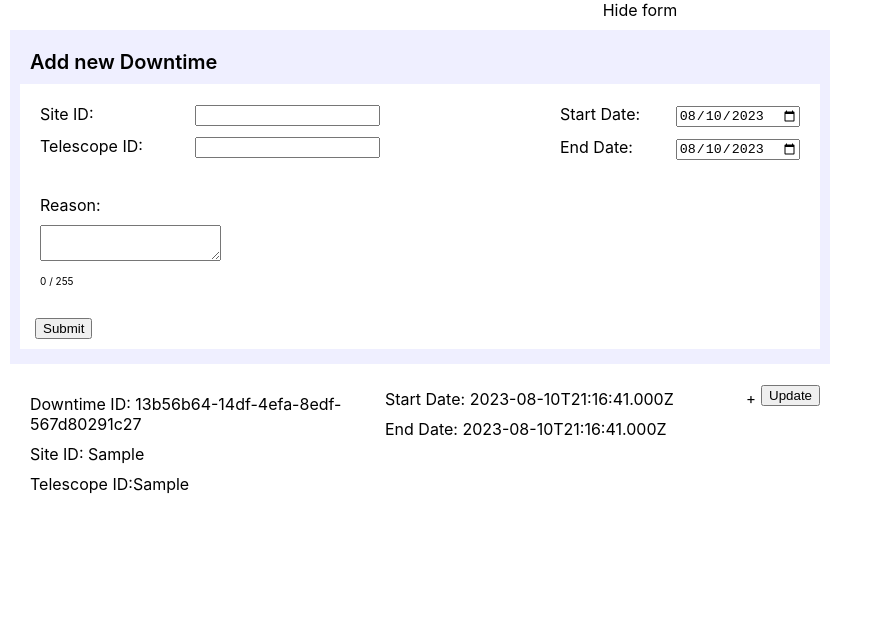
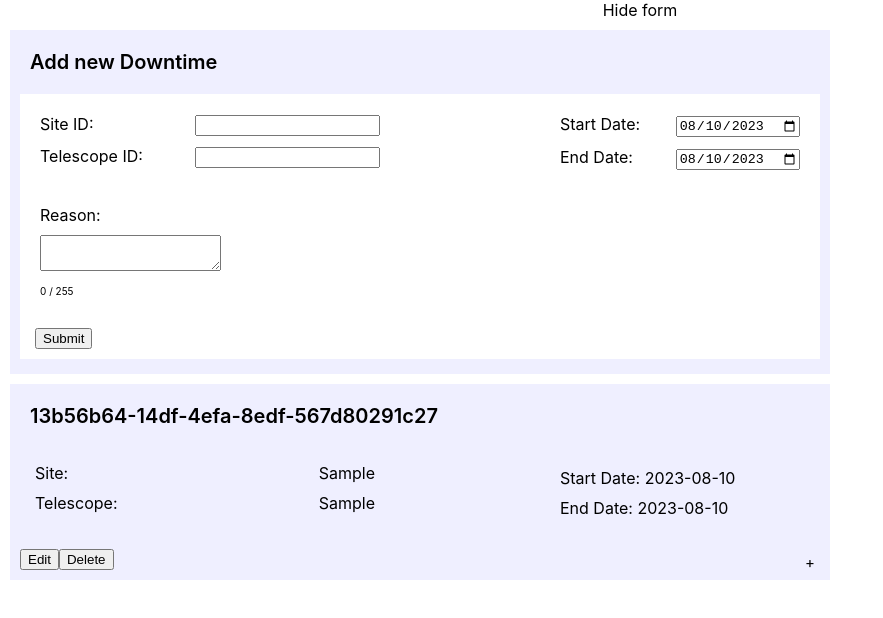
Before and after one commit to LCOGT/takehomeinterview, a React (Create React App) app: page / in a window 1280 px wide. Both pictures are taken after typing "Sample", "Sample", "Sample" into the empty fields and a click on the button "Submit". Shown: the top 618 px of the page, without its empty margins (0-883 px from the left). Built offline with nearby package versions, Linux system fonts and the light colour scheme.

Commit message:
Updated styles for all components

```diff
--- a/src/components/forms/CreateDowntimeForm.tsx
+++ b/src/components/forms/CreateDowntimeForm.tsx
@@ -98,7 +98,7 @@ export const CreateDowntimeForm = (props: {
   };
 
   return (
-    <form onSubmit={handleSubmit} style={{...downtimeStyle, backgroundColor: "#efefff"}}>
+    <form onSubmit={handleSubmit} style={{...downtimeStyle}}>
       <div style={downtimeHeader}>Add new Downtime</div>
       <div style={{ backgroundColor: "#ffffff" }}>
         <div style={{ minWidth: 300 }}>
--- a/src/components/forms/DowntimeTemplate.tsx
+++ b/src/components/forms/DowntimeTemplate.tsx
@@ -6,6 +6,8 @@ export const downtimeHeader = {
     fontWeight: 600,
     fontSize: 20,
     margin: 10,
+    paddingBottom: 10,
+
 }
 
 export const downtimeStyle = {
@@ -13,6 +15,7 @@ export const downtimeStyle = {
     padding: 10,
     maxWidth: TOTAL_WIDTH,
     textAlign: "left" as "left",
+    backgroundColor: "#efefff",
 }
 
 export const columnStyle = {
--- a/src/components/forms/ReadAndDeleteDowntimeForm.tsx
+++ b/src/components/forms/ReadAndDeleteDowntimeForm.tsx
@@ -7,7 +7,7 @@ import {
 } from "../../model/Downtime";
 import Downtimes from "../../database/Downtimes";
 import { UpdateDowntimeForm } from "./UpdateDowntimeForm";
-import { COL1_WIDTH, COL2_WIDTH, TOTAL_WIDTH, downtimeStyle, entryContainer, toggleTextStyle } from "./DowntimeTemplate";
+import { COL1_WIDTH, COL2_WIDTH, TOTAL_WIDTH, columnStyle, downtimeHeader, downtimeStyle, entryContainer, entryKeyStyle, entryValueStyle, toggleTextStyle } from "./DowntimeTemplate";
 
 export const ReadAndDeleteDowntimeForm = (props: {
   context: Downtimes;
@@ -45,38 +45,43 @@ export const ReadAndDeleteDowntimeForm = (props: {
         />
       ) : (
         <div style={downtimeStyle}>
+          <div style={downtimeHeader}>{props.downtime.id}</div>
           <div style={{minWidth: TOTAL_WIDTH, minHeight: 100, textAlign: "left", height: "100%" }} >
-            <div style={{ float: "left" as "left", maxWidth: COL1_WIDTH, padding: 5 }}>
-                <div style={entryContainer}>Downtime ID: {props.downtime.id}</div>
-                <div style={entryContainer}>Site ID: {props.downtime.props.siteId}</div>
-                <div style={entryContainer}>Telescope ID:{props.downtime.props.telescopeId}</div>
+            <div style={{ ...columnStyle, float: "left" as "left", minWidth: COL1_WIDTH, padding: 5 }}>
+                <div style={entryContainer}>
+                  <div style={entryKeyStyle}> Site: </div>
+                  <div style={entryValueStyle}>{props.downtime.props.siteId}</div>
+                </div>
+                <div style={entryContainer}>
+                  <div style={entryKeyStyle}>Telescope:</div>
+                  <div style={entryValueStyle}>{props.downtime.props.telescopeId}</div>
+                </div>
             </div>
-            <div style={{ float: "left" as "left", minWidth: COL2_WIDTH }}>
-                <div style={entryContainer}> Start Date: {props.downtime.props.startDate.toISOString()} </div>
-                <div style={entryContainer}> End Date: {props.downtime.props.endDate.toISOString()} </div>
-            </div>
-            {props.downtime.props.reason ? (
-              <div style={{ float: "right" as "right" }}>
-                <button onMouseDown={toggleUpdate}> Update </button>
-              </div>
-            ) : (
-              <></>
-            )}
-            <div style={{ float: "right" as "right" }}>
-              <div style={toggleTextStyle} onMouseDown={toggleExpand}> {expanded ? "-" : "+"} </div>
+            <div style={{ ...columnStyle, float: "right" as "right", minWidth: COL2_WIDTH }}>
+                <div style={entryContainer}> Start Date: {props.downtime.props.startDate.toISOString().slice(0, 10)} </div>
+                <div style={entryContainer}> End Date: {props.downtime.props.endDate.toISOString().slice(0, 10)} </div>
             </div>
           </div>
-          {expanded && (
-            <div style={{ clear: "both" as "both" }}>
+          <div style={{clear: "both" as "both"}}>
               <div>
-                <div style={entryContainer}>Reason: {props.downtime.props.telescopeId}</div>
+              {expanded && (
+                 <label style={entryValueStyle}>
+                 <div style={entryContainer}>
+                   <div style={{...entryKeyStyle, marginLeft: 10}}>Reason:</div>
+                 </div>
+                 <div style={{margin: 15,}}>{props.downtime.props.telescopeId}</div>
+
+               </label>
+              )}
               </div>
               <div>
                 <button onMouseDown={toggleUpdate}> Edit </button>
                 <button onMouseDown={handleDelete}> Delete </button>
+                <div style={{ float: "right" as "right" }}>
+              <div style={toggleTextStyle} onMouseDown={toggleExpand}> {expanded ? "-" : "+"} </div>
+            </div>
               </div>
             </div>
-          )}
         </div>
       )}
     </div>
--- a/src/components/forms/UpdateDowntimeForm.tsx
+++ b/src/components/forms/UpdateDowntimeForm.tsx
@@ -6,7 +6,7 @@ import {
   UpdateDowntimeProps,
 } from "../../model/Downtime";
 import Downtimes from "../../database/Downtimes";
-import { downtimeStyle } from "./DowntimeTemplate";
+import { COL1_WIDTH, COL2_WIDTH, columnStyle, downtimeStyle, entryContainer, entryKeyStyle, entryValueStyle } from "./DowntimeTemplate";
 
 export const UpdateDowntimeForm = (props: {
   context: Downtimes;
@@ -67,27 +67,44 @@ export const UpdateDowntimeForm = (props: {
     <form onSubmit={handleSubmit}style={downtimeStyle}
     >
       <div style={{ clear: "left" }}>
-        <div style={{ float: "left" as "left", minWidth: 300 }}>
-          <div>
-            <label>
-              Site ID: {props.downtime.id}
+        <div
+            style={{
+              ...columnStyle,
+              float: "left" as "left",
+              minWidth: COL1_WIDTH,
+            }}
+          >
+            <label style={entryValueStyle}>
+            <div style={entryContainer}>
+              <div style={entryKeyStyle}>Reason:</div>
+            </div>
+            <textarea
+              name="reason"
+              value={formData.reason}
+              onChange={handleInputChange}
+              style={{ margin: 5 }}
+            />
           </label>
-          </div>
-          <div>
-            <label>
-              Site ID: {props.downtime.props.siteId}
-            </label>
-          </div>
-          <div>
-            <label>
-              Site ID: {props.downtime.props.telescopeId}
-            </label>
+          <div
+            style={{
+              color: validateForm() ? "#000000" : "#ff0000",
+              fontSize: 10,
+              margin: 5,
+            }}
+          >
+            {formData.reason.length.toString()} / 255
           </div>
         </div>
-        <div style={{ float: "left" as "left", minWidth: 300 }}>
-          <div>
-            <label>
-              Start date:
+        <div
+            style={{
+              ...columnStyle,
+              float: "right" as "right",
+              minWidth: COL2_WIDTH,
+            }}
+          >
+            <div style={entryContainer}>
+              <div style={entryKeyStyle}>Start Date:</div>
+              <label style={entryValueStyle}>
                 <input
                   type="date"
                   name="startDate"
@@ -96,9 +113,9 @@ export const UpdateDowntimeForm = (props: {
                 />
               </label>
             </div>
-          <div>
-            <label>
-              End date:
+            <div style={entryContainer}>
+              <div style={entryKeyStyle}>End Date:</div>
+              <label style={entryValueStyle}>
                 <input
                   type="date"
                   name="endDate"
@@ -110,26 +127,14 @@ export const UpdateDowntimeForm = (props: {
           </div>
       </div>
 
-      <div>
-        <label>
-          Reason:
-          <textarea
-            name="reason"
-            value={formData.reason}
-            onChange={handleInputChange}
-          />
-        </label>
-        <div
-          style={{
-            color: validateForm() ? "#000000" : "#ff0000",
-          }}
-        >
-          {formData.reason.length.toString()} / 255
-        </div>
+      <div style={{ ...columnStyle, clear: "both" }}>
+
         </div>
 
-      <button type="submit">Save Changes</button>
+        <div style={columnStyle}>
+          <button type="submit">Submit</button>
           {errorMsg}
+        </div>
 
     </form>
   );
```
Lines whose indentation alone changed are shown as unchanged.
